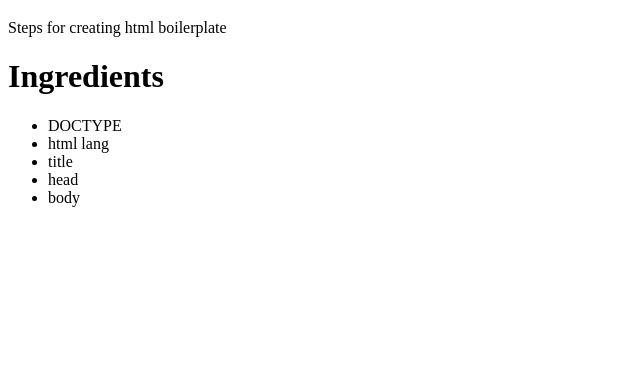
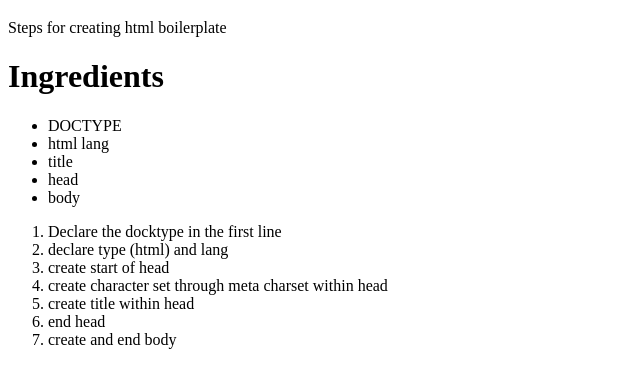
Before and after one commit to MB0390231/odin-recipes, a plain HTML site: page recipes/html.html in a window 1280 px wide. Shown: the part 369-756 px from the top of the page, without its empty margins (0-640 px from the left). Drawn offline with Linux system fonts and the light colour scheme.

```diff
--- a/recipes/html.html
+++ b/recipes/html.html
@@ -13,3 +13,12 @@
         <li>body</li>
     </ul>
 </body>
+    <ol>
+        <li>Declare the docktype in the first line</li>
+        <li>declare type (html) and lang</li>
+        <li>create start of head</li>
+        <li>create character set through meta charset within head</li>
+        <li>create title within head</li>
+        <li>end head</li>
+        <li>create and end body</li>
+    </ol>
```
